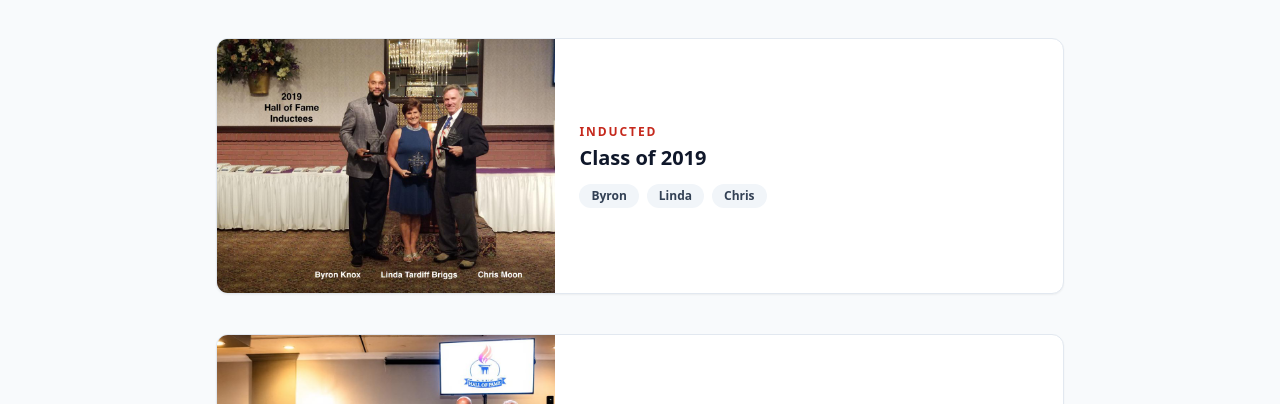
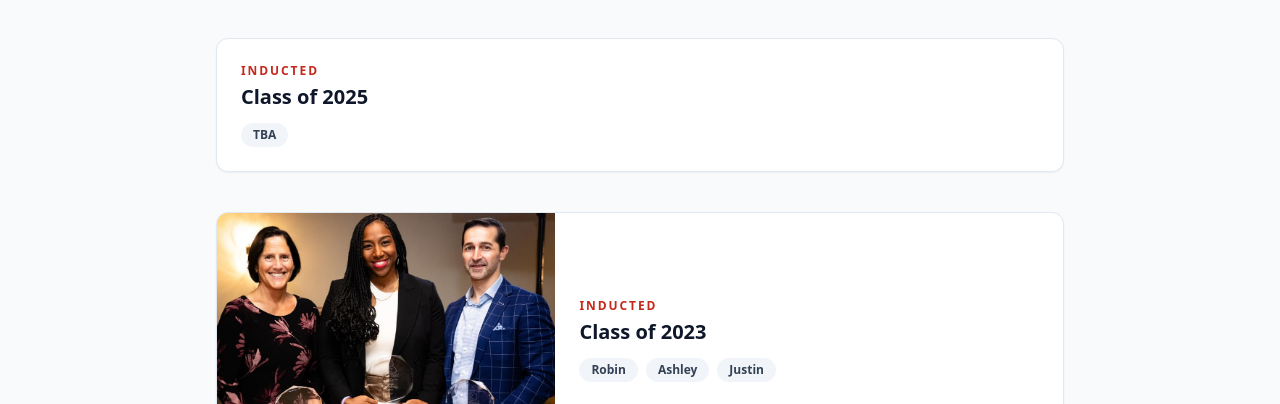
Before and after one commit to toshmoltbot-png/ctusagym, an Eleventy site: page src/pages/hall-of-fame.njk in a window 1280 px wide. Shown: the part 396-800 px from the top of the page. Built offline with nearby package versions, Linux system fonts and the light colour scheme; Eleventy itself is replaced by a stand-in of ours; files that its build step writes are made by us from their sources.

Commit message:
Fix HOF order: reverse chronological (newest first)

```diff
--- a/src/pages/hall-of-fame.njk
+++ b/src/pages/hall-of-fame.njk
@@ -18,7 +18,7 @@ description: CT USA Gymnastics Hall of Fame — honoring outstanding contributio
 
 <section class="mx-auto max-w-4xl px-4 py-10 sm:px-6">
   <div class="space-y-10">
-    {% for classYear in hall_of_fame | reverse %}
+    {% for classYear in hall_of_fame %}
 
     {# Skip classes with only TBA entries #}
     {% set hasBio = false %}
```
